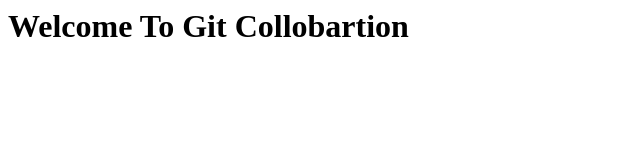
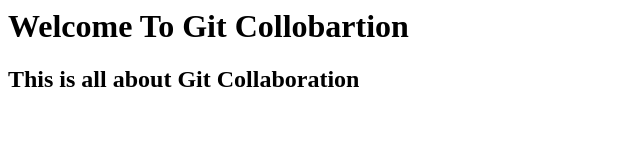
Before and after one commit to DhamoK/thbs-gitlabs, a plain HTML site: page welcome.html in a window 1280 px wide. Shown: the whole page, without its empty margins (0-640 px from the left). Drawn offline with Linux system fonts and the light colour scheme.

Commit message:
Changed Welcome Page

```diff
--- a/welcome.html
+++ b/welcome.html
@@ -2,5 +2,6 @@
     <title>WeLcome</title>
 <body>
     <h1>Welcome To Git Collobartion</h1>
+    <h2>This is all about Git Collaboration</h2>
 </body>
 </html>
```
